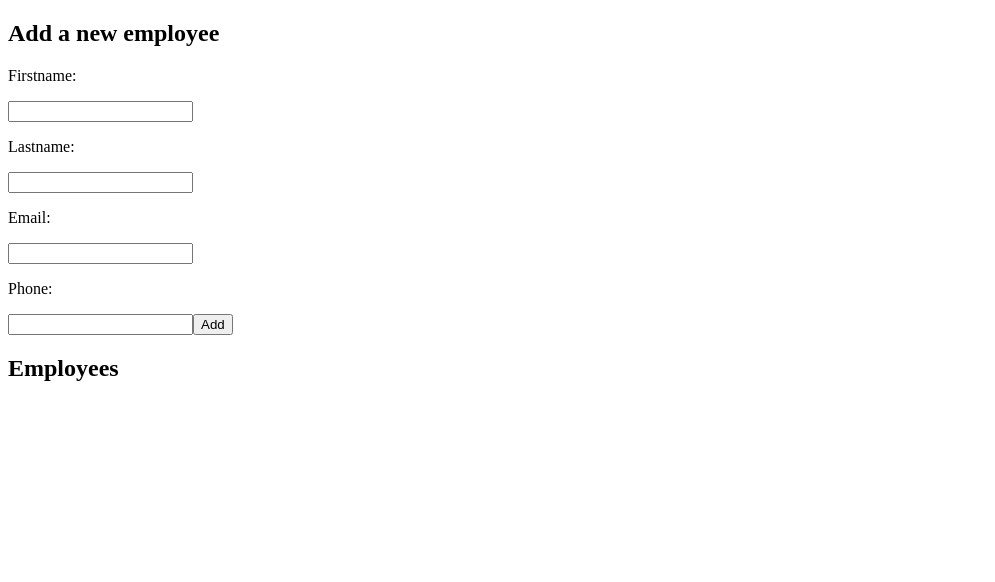
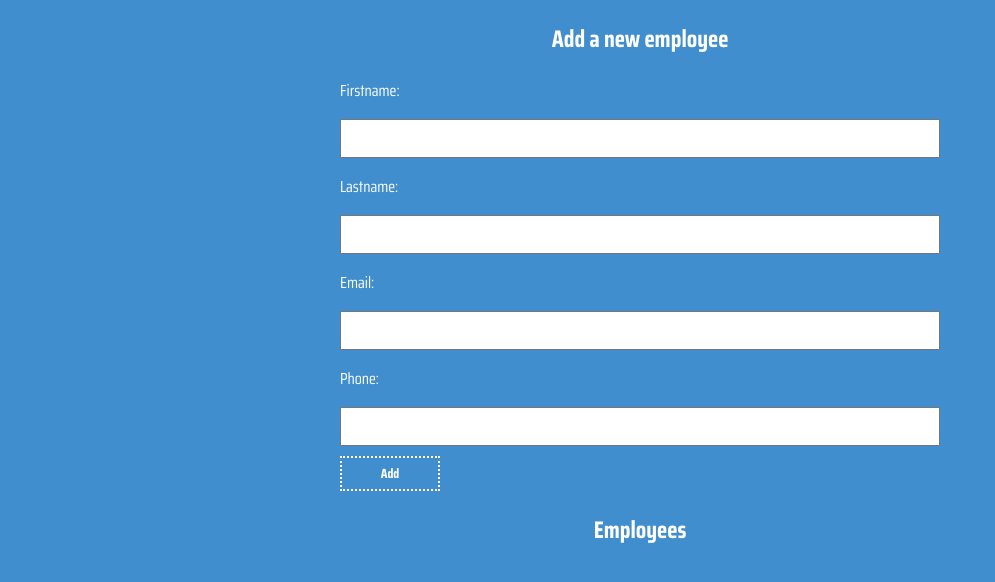
Before and after one commit to Tommi-dev/crud-react-app, a React app: page / in a window 1280 px wide. Shown: the top 582 px of the page, without its empty margins (0-995 px from the left). Built offline with nearby package versions, Linux system fonts and the light colour scheme; the HTML template or start-up script is replaced by a standard one.

Commit message:
chore: Add styles

```diff
--- /dev/null
+++ b/src/components/employee/employee.css
@@ -0,0 +1,97 @@
+@import url('https://fonts.googleapis.com/css2?family=Saira+Condensed:wght@100;200;300;400;500;600;700;800&display=swap');
+
+.employee-container {
+  border-top: dotted;
+  border-color: white;
+  display: flex;
+  flex-direction: row;
+  align-items: center;
+}
+
+.employee-container h3 {
+  color: white;
+  font-family: 'Saira Condensed', sans-serif;
+  font-size: 15px;
+  display: block;
+  margin-right: 15px;
+  min-width: 150px;
+  text-align: left;
+}
+
+
+.email-container {
+  display: flex;
+  flex-direction: row;
+}
+
+.email-container-2 {
+  display: flex;
+  flex-direction: row;
+  justify-content: space-between;
+}
+
+.email-container-2 input {
+  width: 100px;
+  margin-right: 15px;
+}
+
+.email-container-2 button {
+  width: 40px;
+  margin-right: 11px;
+  font-size: 8px;
+}
+
+.employee-container p {
+  color: white;
+  font-family: 'Saira Condensed', sans-serif;
+  font-size: 12px;
+  min-width: 146px;
+  align-self: center;
+  text-align: left;
+}
+
+.phone-container {
+  display: flex;
+  flex-direction: row;
+  justify-content: space-between;
+
+}
+
+.phone-container-2 {
+  display: flex;
+  flex-direction: row;
+  justify-content: space-between;
+}
+
+.phone-container-2 input {
+  width: 100px;
+  margin-right: 15px;
+}
+
+.phone-container-2 button {
+  width: 40px;
+  margin-right: 11px;
+  font-size: 8px;
+}
+
+.edit-button {
+  width: 50px;
+  margin: 15px;
+  font-size: 8px;
+}
+
+.delete-button {
+  display: block;
+  width: 70px;
+  padding: 5px;
+  color: white;
+  font-family: 'Saira Condensed', sans-serif;
+  background-color: rgb(206, 104, 104);
+  border-color: white;
+  border-style: dotted;
+  margin-left: 10px;
+}
+
+.delete-button:hover {
+  background-color: rgb(199, 82, 82);
+}
--- a/src/components/employee/employee.js
+++ b/src/components/employee/employee.js
@@ -1,5 +1,6 @@
 /* eslint-disable react/prop-types */
 import React, { useState } from 'react';
+import './employee.css';
 
 const Employee = ({ employee, deleteEmployee, updateEmployee }) => {
 
@@ -44,13 +45,18 @@ const Employee = ({ employee, deleteEmployee, updateEmployee }) => {
   };
 
   return (
-    <div>
+    <div className='employee-container' >
 
-      <h3> {employee.firstname} {employee.lastname} </h3>
-      <p style={hideEmailWhenVisible} >Email: {employee.email} </p>
-      <button style={hideEmailWhenVisible} onClick={() => setEmailVisible(true)} >Edit</button>
+      <div className='name-container' >
+        <h3> {employee.firstname} {employee.lastname} </h3>
+      </div>
 
-      <div style={showEmailWhenVisible} >
+      <div className='email-container' >
+        <p style={hideEmailWhenVisible} > {employee.email} </p>
+        <button className='edit-button' style={hideEmailWhenVisible} onClick={() => setEmailVisible(true)} >Edit</button>
+      </div>
+
+      <div className='email-container-2' style={showEmailWhenVisible} >
         <input
           value={newEmail}
           onChange={({ target }) => setNewEmail(target.value)}
@@ -59,10 +65,13 @@ const Employee = ({ employee, deleteEmployee, updateEmployee }) => {
         <button onClick={() => setEmailVisible(false)} >Cancel</button>
       </div>
 
-      <p style={hidePhoneWhenVisible} >Phone: {employee.phone} </p>
-      <button style={hidePhoneWhenVisible} onClick={() => setPhoneVisible(true)} >Edit</button>
+      <div className='phone-container' >
+        <p style={hidePhoneWhenVisible} > {employee.phone} </p>
+        <button className='edit-button' style={hidePhoneWhenVisible} onClick={() => setPhoneVisible(true)} >Edit</button>
+      </div>
 
-      <div style={showPhoneWhenVisible} >
+
+      <div className='phone-container-2' style={showPhoneWhenVisible} >
         <input
           value={newPhone}
           onChange={({ target }) => setNewPhone(target.value)}
@@ -73,7 +82,7 @@ const Employee = ({ employee, deleteEmployee, updateEmployee }) => {
       </div>
 
       <div>
-        <button onClick={() => removeEmployee()} >Delete</button>
+        <button className='delete-button' onClick={() => removeEmployee()} >Delete</button>
       </div>
 
     </div>
--- /dev/null
+++ b/src/components/employees/employees.css
@@ -0,0 +1,12 @@
+@import url('https://fonts.googleapis.com/css2?family=Saira+Condensed:wght@100;200;300;400;500;600;700;800&display=swap');
+
+.employees-container {
+  text-align: center;
+  max-width: 700px;
+  margin: auto;
+}
+
+.employees-container h2 {
+  color: white;
+  font-family: 'Saira Condensed', sans-serif;
+}
--- a/src/components/employees/employees.js
+++ b/src/components/employees/employees.js
@@ -1,11 +1,12 @@
 /* eslint-disable react/prop-types */
 import React from 'react';
 import Employee from '../employee/employee';
+import './employees.css';
 
 const Employees = ({ employees, deleteEmployee, updateEmployee }) => {
 
   return (
-    <div>
+    <div className='employees-container' >
       <h2>Employees</h2>
 
       {employees.map(employee =>
--- /dev/null
+++ b/src/components/form/form.css
@@ -0,0 +1,43 @@
+@import url('https://fonts.googleapis.com/css2?family=Saira+Condensed:wght@100;200;300;400;500;600;700;800&display=swap');
+
+.form-container {
+  text-align: center;
+  max-width: 600px;
+  margin: auto;
+}
+
+.form-container h2 {
+  color: white;
+  font-family: 'Saira Condensed', sans-serif;
+}
+
+.form-container p {
+  color: white;
+  font-family: 'Saira Condensed', sans-serif;
+  text-align: left;
+}
+
+.form-container input {
+  display: block;
+  box-sizing: border-box;
+  width: 100%;
+  padding: 10px;
+}
+
+.form-container button {
+  display: block;
+  width: 100px;
+  margin-top: 10px;
+  padding: 5px;
+  color: white;
+  font-family: 'Saira Condensed', sans-serif;
+  font-weight: 700;
+  background-color: rgb(65, 142, 206);
+  border-color: white;
+  border-style: dotted;
+}
+
+.form-container button:hover {
+  background-color: rgb(49, 130, 196);
+  border-color: rgba(255, 255, 255, 0.795);
+}
--- a/src/components/form/form.js
+++ b/src/components/form/form.js
@@ -1,10 +1,11 @@
 /* eslint-disable react/prop-types */
 import React from 'react';
+import './form.css';
 
 const Form = (props) => {
 
   return (
-    <form onSubmit={props.createNewEmployee} >
+    <form className='form-container' onSubmit={props.createNewEmployee} >
       <h2>Add a new employee</h2>
 
       <p>Firstname:</p>
--- a/src/index.css
+++ b/src/index.css
@@ -0,0 +1,5 @@
+body {
+  margin: 0;
+  background-color: rgb(65, 142, 206);
+
+}
```
